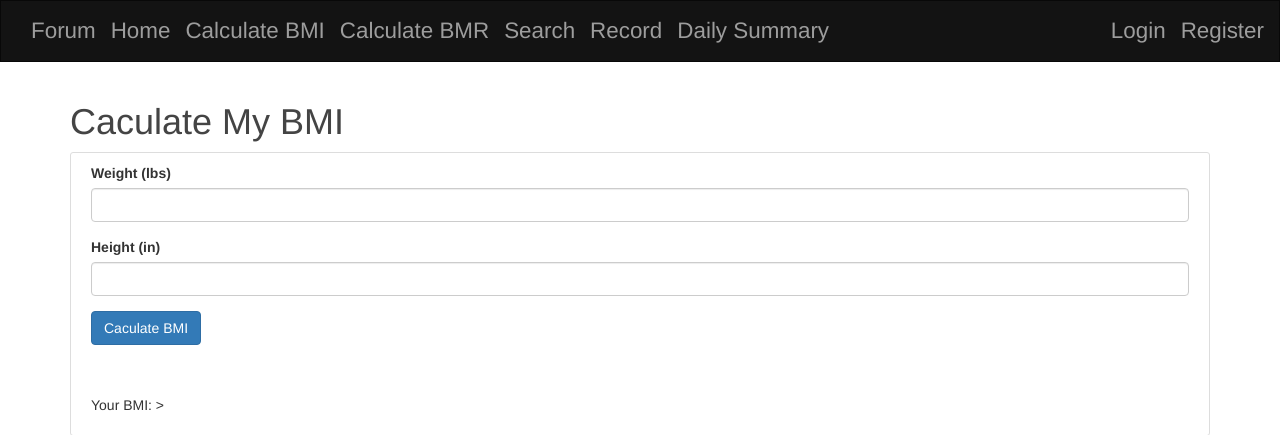
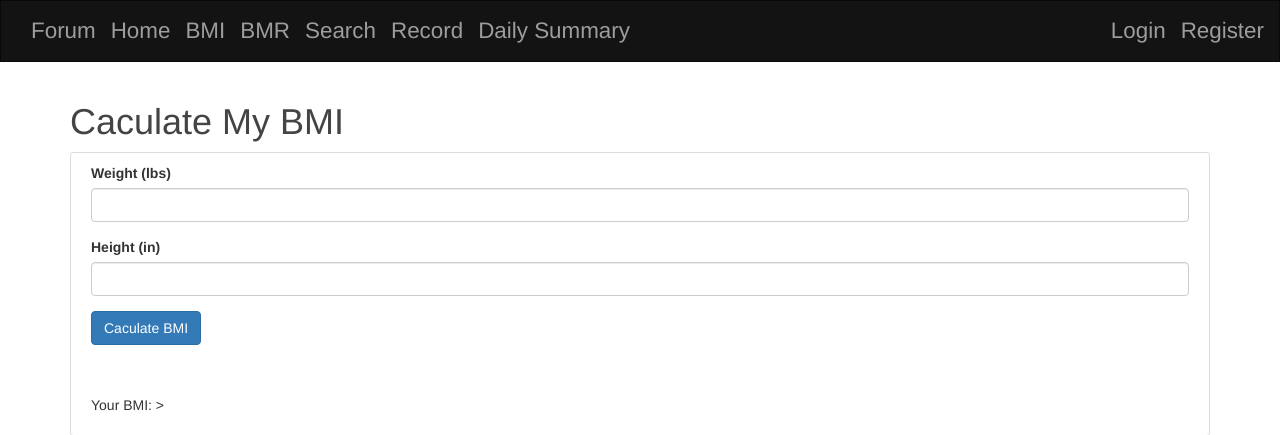
Before and after one commit to zefengqiu1/cmpe133, a Flask app: page /bmi in a window 1280 px wide. Shown: the top 435 px of the page. Run offline with Flask 2, Linux system fonts and the light colour scheme; some libraries are stand-ins or nearby versions.

Commit message:
reverting to old template

```diff
--- a/app_folder/templates/layout.html
+++ b/app_folder/templates/layout.html
@@ -25,8 +25,8 @@
         <ul class="nav navbar-nav navbar-left">
           <li><a class="navbar-brand mr-4, navbarItem" href="/">Forum</a>
           <li><a class="navbar-brand mr-4, navbarItem" href="{{ url_for('home') }}">Home</a></li>
-          <li><a class="navbar-brand mr-4, navbarItem" href="{{ url_for('bmi') }}">Calculate BMI</a></li>
-          <li><a class="navbar-brand mr-4, navbarItem" href="{{ url_for('bmr') }}">Calculate BMR</a></li>
+          <li><a class="navbar-brand mr-4, navbarItem" href="{{ url_for('bmi') }}">BMI</a></li>
+          <li><a class="navbar-brand mr-4, navbarItem" href="{{ url_for('bmr') }}">BMR</a></li>
           <li><a class="navbar-brand mr-4, navbarItem" href="/search">Search</a></li>
           <li><a class="navbar-brand mr-4, navbarItem" href="/record">Record</a></li>
           <li><a class="navbar-brand mr-4, navbarItem" href="/dailySummary">Daily Summary</a></li>
```
